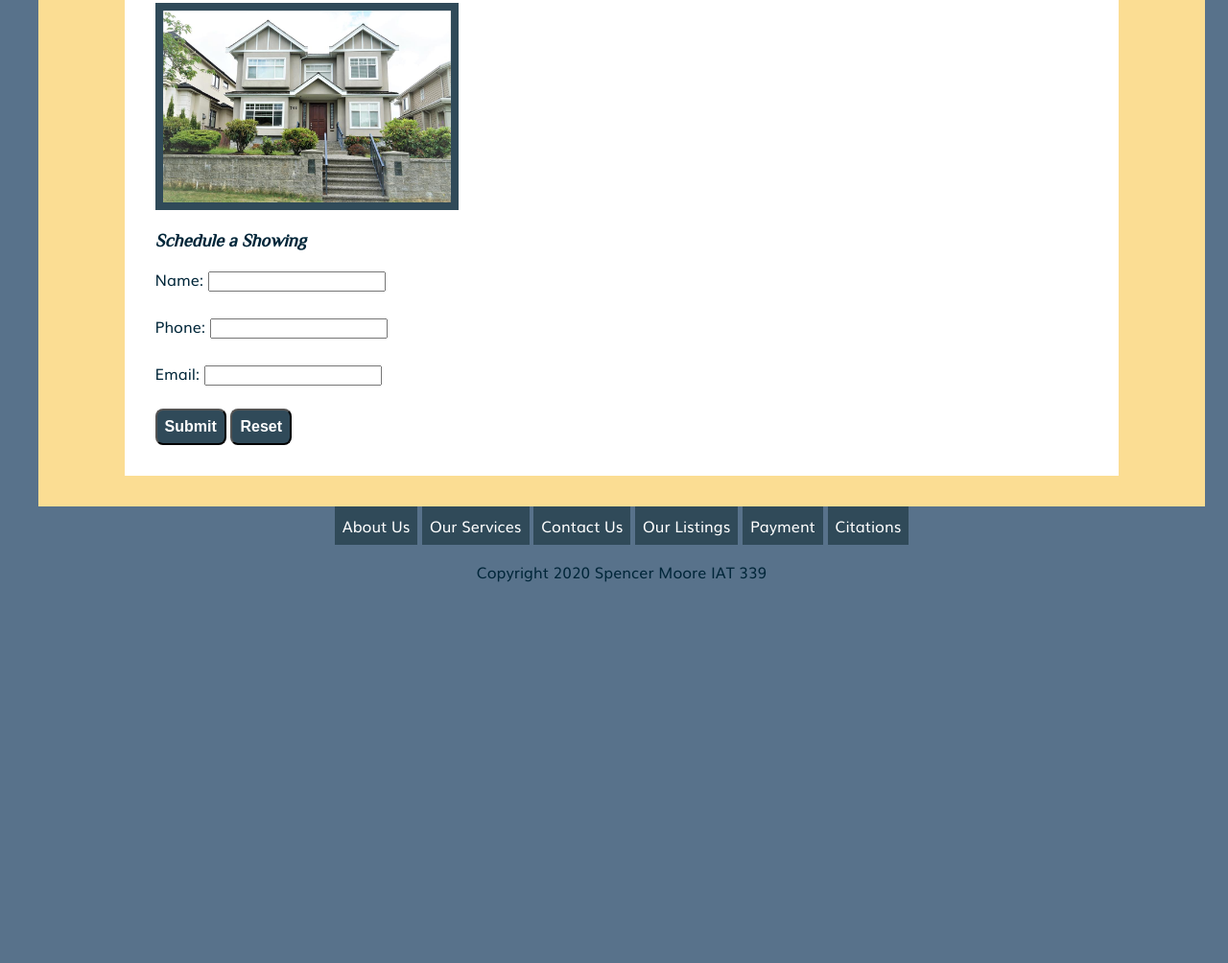
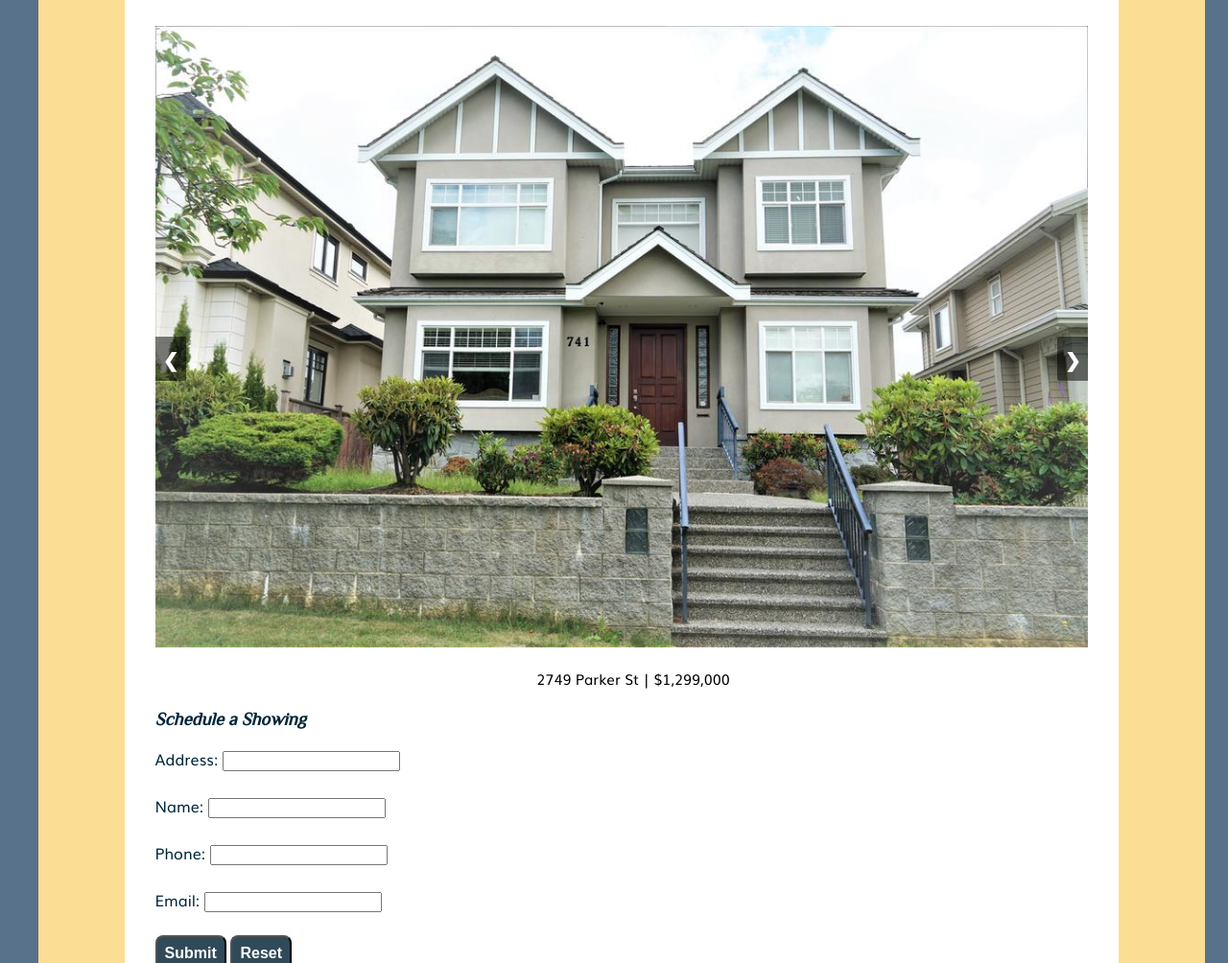
Before and after one commit to shmoore1999/IAT339-P1-2, a plain HTML site: page product.html in a window 1280 px wide. Shown: the part 604-1608 px from the top of the page at 96% size. Before the commit the page ends 1268 px from the top, so only its background shows below. Drawn offline with Linux system fonts and the light colour scheme.

Commit message:
Images & Carousel
Added Management & Acquisition images, House Listings carousel

```diff
--- a/CSS/layout.css
+++ b/CSS/layout.css
@@ -37,3 +37,49 @@ header{
   padding: 2rem;
   text-align: center;
 }
+
+.carousel {
+  max-width: 1000px;
+  position: relative;
+  margin: auto;
+}
+
+.slide {
+  display: none;
+}
+
+.back, .next {
+  cursor: pointer;
+  position: absolute;
+  top: 50%;
+  width: auto;
+  padding: 0.5rem;
+  color: white;
+  background-color: rgba(0,0,0,0.5);
+  font-weight: bold;
+  font-size: 1.25rem;
+  transition: 0.6s ease;
+  user-select: none;
+}
+
+.next {
+  right: 0;
+  border-radius: 3px 0 0 3px;
+}
+
+/* On hover, add a black background color with a little bit see-through */
+.back:hover, .next:hover {
+  background-color: rgba(88,114,139);
+}
+
+/* Caption text */
+.caption {
+  color: black;
+  font-size: 15px;
+  padding: 8px 12px;
+  position: absolute;
+  top: 102%;
+  bottom: 8px;
+  width: 100%;
+  text-align: center;
+}
--- a/product.html
+++ b/product.html
@@ -36,13 +36,69 @@
         <div class="block">
         <section class="subheading element">
           <h3>For Sale</h3>
-            <p>Click the linked image to view our current home listings</p>
-            <a class="link-img" href="https://www.booking.com/hotel/ca/house-of-husky.en-gb.html">
-              <img src="img/house.jpg" alt="Image of a House Linked to Current Property Listings" style="width:300px;height:200px;">
-             </a>
+            <p>Click through the carousel of our current home listings below!</p>
+            <br>
+          <div class="carousel">
+            <div class="slide">
+              <img src="img/house.jpg" alt="Image of a House For Sale" style="width:100%;">
+              <div class="caption">2749 Parker St | $1,299,000</div>
+            </div>
+            <div class="slide">
+              <img src="img/house1.jpg" alt="Image of a House For Sale" style="width:100%;">
+              <div class="caption">420 Commerical Dr | $899,000</div>
+            </div>
+            <div class="slide">
+              <img src="img/house2.jpg" alt="Image of a House For Sale" style="width:100%;">
+              <div class="caption">1991 Deep Cove Rd | $1,480,000</div>
+            </div>
+            <div class="slide">
+              <img src="img/house3.jpg" alt="Image of a House For Sale" style="width:100%;">
+              <div class="caption">3028 Nootka St | $795,000</div>
+            </div>
+            <div class="slide">
+              <img src="img/house4.jpg" alt="Image of a House For Sale" style="width:100%;">
+              <div class="caption">15 E Cordova | $999,999</div>
+            </div>
+            <div class="slide">
+              <img src="img/house5.jpg" alt="Image of a House For Sale" style="width:100%;">
+              <div class="caption">750 Cherry Ln | $1,150,000</div>
+            </div>
 
+            <a class="back" onclick="plusSlides(-1)">&#10094;</a>
+            <a class="next" onclick="plusSlides(1)">&#10095;</a>
+
+          </div>
+          <script>
+            var slideIndex = 1;
+            showSlides(slideIndex);
+
+            // Next/previous controls
+            function plusSlides(n) {
+              showSlides(slideIndex += n);
+            }
+
+            // Thumbnail image controls
+            function currentSlide(n) {
+              showSlides(slideIndex = n);
+            }
+
+            function showSlides(n) {
+              var i;
+              var slides = document.getElementsByClassName("slide");
+              if (n > slides.length) {slideIndex = 1}
+              if (n < 1) {slideIndex = slides.length}
+              for (i = 0; i < slides.length; i++) {
+                  slides[i].style.display = "none";
+              }
+              slides[slideIndex-1].style.display = "block";
+            }
+          </script>
+
+            <br>
             <br><h3>Schedule a Showing</h3>
             <form>
+              <label for="address">Address:</label>
+              <input type="text" id="address" name="address"><br><br>
               <label for="name">Name:</label>
               <input type="text" id="name" name="name"><br><br>
               <label for="phone">Phone:</label>
@@ -55,6 +111,8 @@
       </div>
       </div>
   </body>
+
+  <script src="main.js"></script>
 
   <footer>
     <nav>
```
Also changed, not shown: index.html (+6 -4 lines), img/condo.jpg (added), img/house1.jpg (added), img/house2.jpg (added), img/house3.jpg (added), img/house4.jpg (added), img/house5.jpg (added), img/lot.jpg (added).
